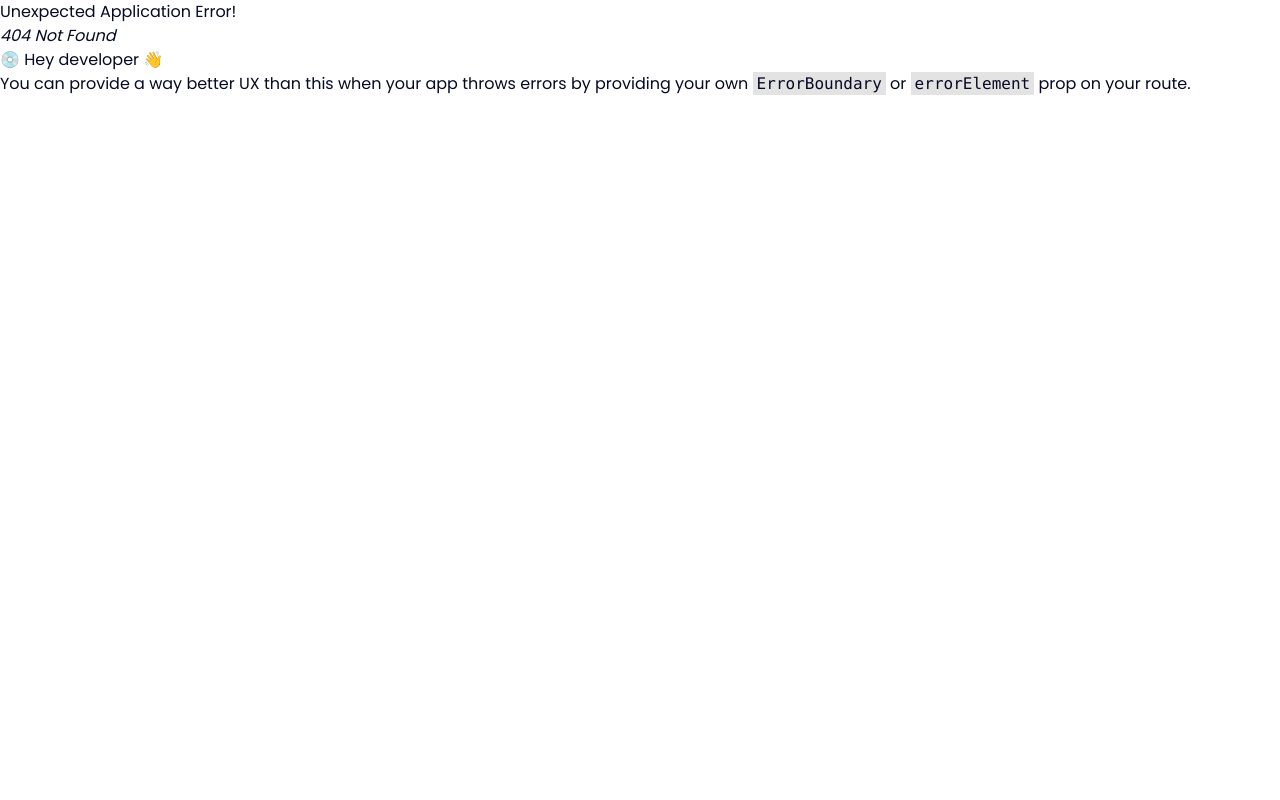
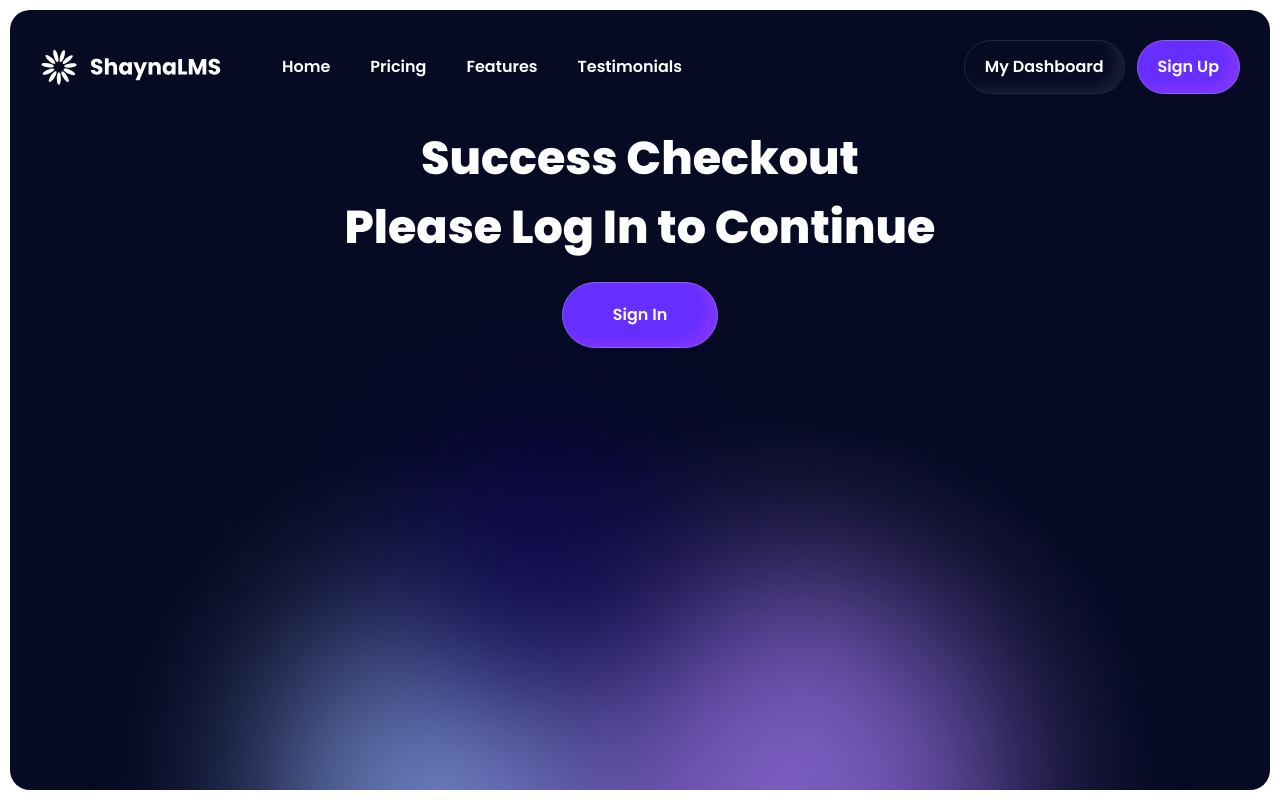
Before and after one commit to yanarkhan/lms-project, a React (Vite) app in the folder fe-lms/: page /success-checkout in a window 1280 px wide. Before the commit this address had no page. Built offline with nearby package versions, Linux system fonts and the light colour scheme.

Commit message:
feat(checkout): Implement success checkout page and route

```diff
--- /dev/null
+++ b/fe-lms/src/pages/SuccessCheckout/index.tsx
@@ -0,0 +1,41 @@
+import { Link } from "react-router-dom";
+import Navbar from "../../components/Navbar";
+
+export const SuccessCheckoutPage = () => {
+  return (
+    <div className="relative flex flex-col flex-1 p-[10px]">
+      <div className="absolute w-[calc(100%-20px)] min-h-[calc(100vh-20px)] h-[calc(100%-20px)] bg-[#060A23] -z-10 rounded-[20px]">
+        <img
+          src="/assets/images/backgrounds/background-glow.png"
+          className="absolute bottom-0 transform -translate-x-1/2 left-1/2"
+          alt=""
+        />
+      </div>
+      <nav className="flex items-center justify-between p-[30px]">
+        <Navbar />
+        <div className="flex items-center gap-3">
+          <Link to="#">
+            <div className="flex items-center gap-3 w-fit rounded-full border p-[14px_20px] transition-all duration-300 hover:bg-[#662FFF] hover:border-[#8661EE] hover:shadow-[-10px_-6px_10px_0_#7F33FF_inset] bg-[#070B24] border-[#24283E] shadow-[-10px_-6px_10px_0_#181A35_inset]">
+              <span className="font-semibold text-white">My Dashboard</span>
+            </div>
+          </Link>
+          <Link to="#">
+            <div className="flex items-center gap-3 w-fit rounded-full border p-[14px_20px] transition-all duration-300 hover:bg-[#662FFF] hover:border-[#8661EE] hover:shadow-[-10px_-6px_10px_0_#7F33FF_inset] bg-[#662FFF] border-[#8661EE] shadow-[-10px_-6px_10px_0_#7F33FF_inset]">
+              <span className="font-semibold text-white">Sign Up</span>
+            </div>
+          </Link>
+        </div>
+      </nav>
+      <h1 className="font-extrabold text-[46px] leading-[69px] text-white text-center m-auto">
+        Success Checkout <br />
+        Please Log In to Continue
+      </h1>
+
+      <Link to="/manager/sign-in">
+        <div className="flex items-center justify-center gap-3 w-max mx-auto mt-5 rounded-full border p-[20px_50px] transition-all duration-300 hover:bg-[#662FFF] hover:border-[#8661EE] hover:shadow-[-10px_-6px_10px_0_#7F33FF_inset] bg-[#662FFF] border-[#8661EE] shadow-[-10px_-6px_10px_0_#7F33FF_inset]">
+          <span className="font-semibold text-white">Sign In</span>
+        </div>
+      </Link>
+    </div>
+  );
+};
--- a/fe-lms/src/router/index.tsx
+++ b/fe-lms/src/router/index.tsx
@@ -2,6 +2,7 @@
 import { ManagerHome } from "../pages/ManagerHome";
 import { SignInPage } from "../pages/SignIn";
 import { SignUpPage } from "../pages/SignUp";
+import { SuccessCheckoutPage } from "../pages/SuccessCheckout";
 
 export const router = createBrowserRouter([
   {
@@ -18,4 +19,8 @@
     path: "/manager/sign-up",
     element: <SignUpPage />,
   },
+  {
+    path: "/success-checkout",
+    element: <SuccessCheckoutPage />,
+  },
 ]);
```
